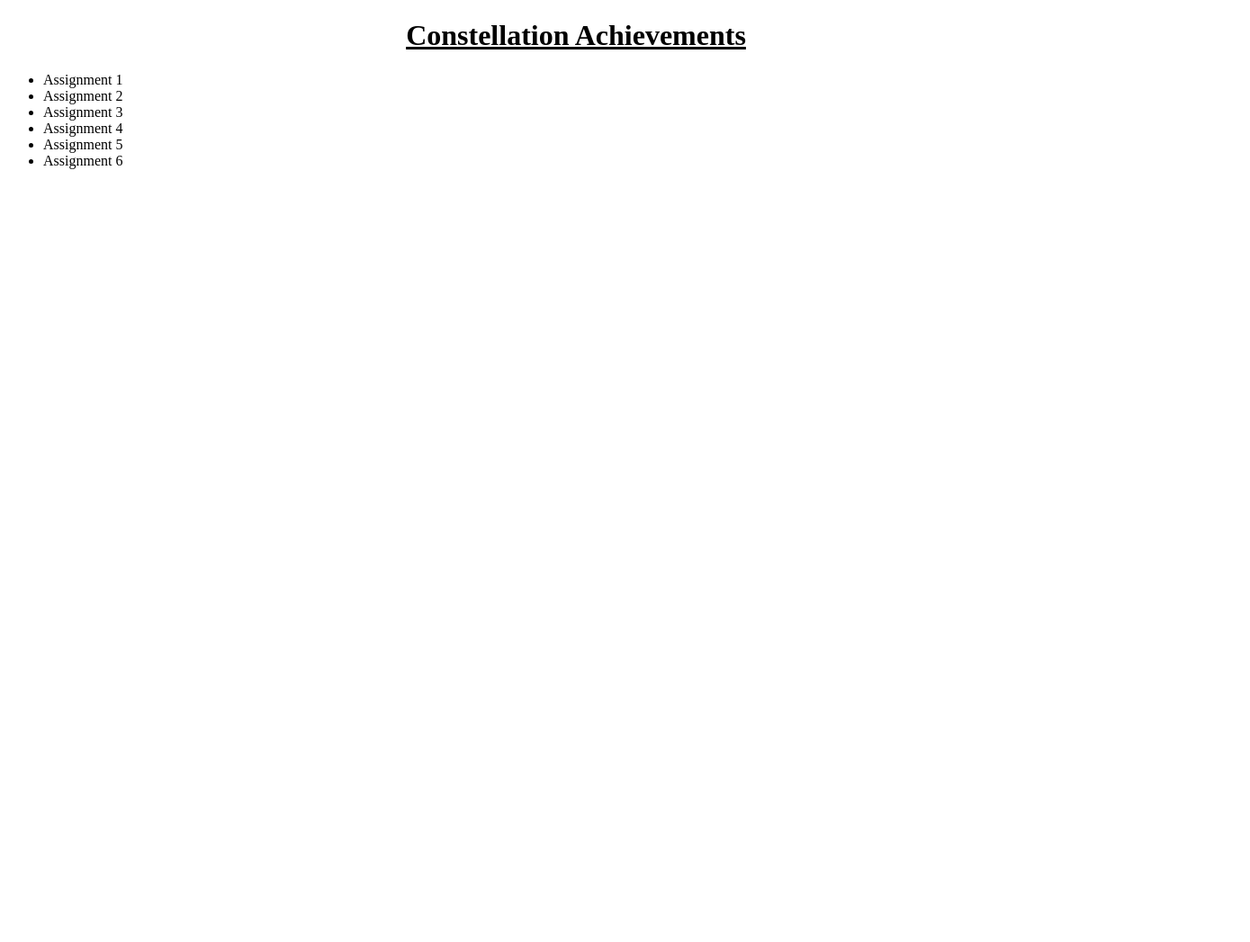
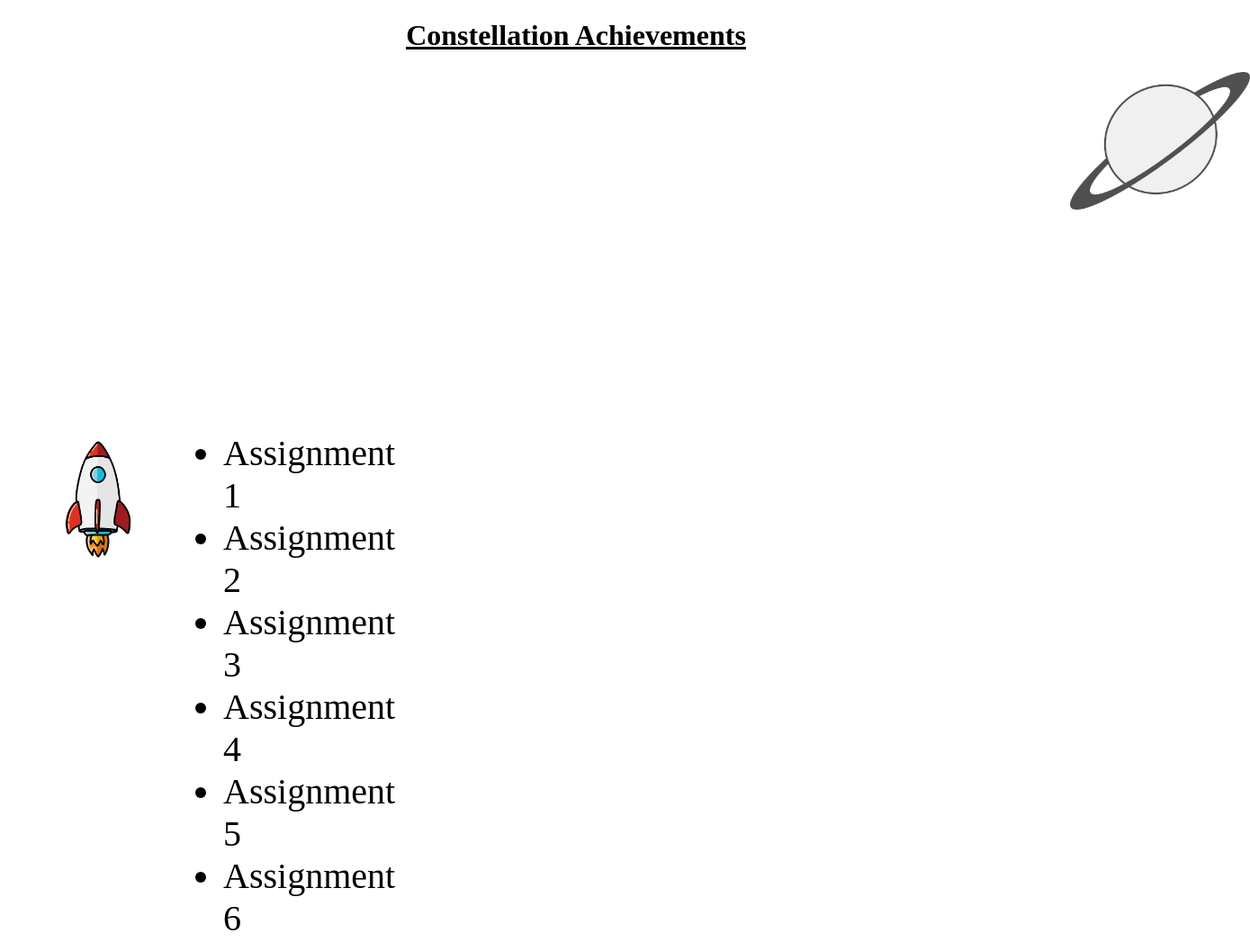
Before and after one commit to westond44/Aubhacks24, a plain HTML site: page index.html in a window 1280 px wide. Shown: the whole page at 90% size, 1389 px wide, since content can reach past the window. Before the commit the page ends 800 px from the top, so only its background shows below. Drawn offline with Linux system fonts and the light colour scheme.

Commit message:
did spacing revisions

```diff
--- a/index.html
+++ b/index.html
@@ -7,10 +7,13 @@
 <body>
     <div class="app-container">
         <h1 class="center-title"><u>Constellation Achievements</u></h1>
+        <div class="content-container">
             <div class="rocket-container">
+                <img src="images/rocketagain.jpeg">
                 <div class="rocket"></div>
                 <div class="line"></div>
             </div>
+            <div class="homework">
             <ul class="assignments-container">
                 <li class="assignment">Assignment 1</li>
                 <li class="assignment">Assignment 2</li>
@@ -20,5 +23,10 @@
                 <li class="assignment">Assignment 6</li>
             </ul>
             </div>
+            <div class="planet">
+                <img src="images/newnewplanet.png">
+            </div>
+        </div>
+    </div>
 </body>
 </html>
--- a/style.css
+++ b/style.css
@@ -1,3 +1,26 @@
 .center-title {
     text-align: center;
 }
+.assignments-container {
+margin:auto;
+}
+.assignment {
+    font-size: 40px;
+}
+
+img {
+    width: 200px;
+}
+.content-container {
+   display: flex;
+   flex-direction: row;
+}
+.rocket-container {
+margin-top: 400px;
+}
+.homework {
+    margin-top: 400px;
+}
+.planet {
+    margin-left: 750px;
+}
```
Also changed, not shown: images/newnewplanet.png (added), images/rocketagain.jpeg (added). Lines whose indentation alone changed are shown as unchanged.
